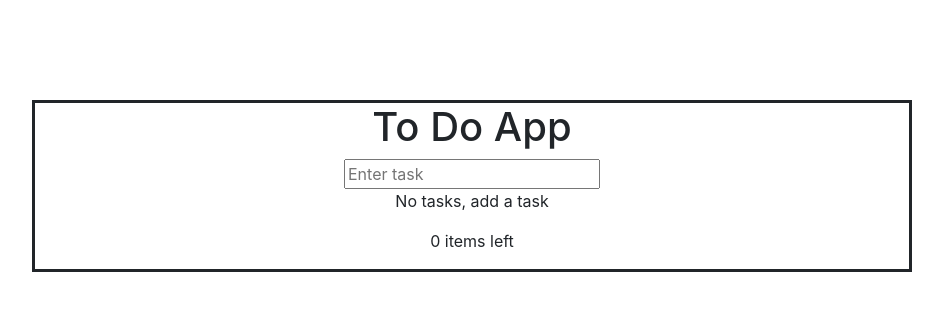
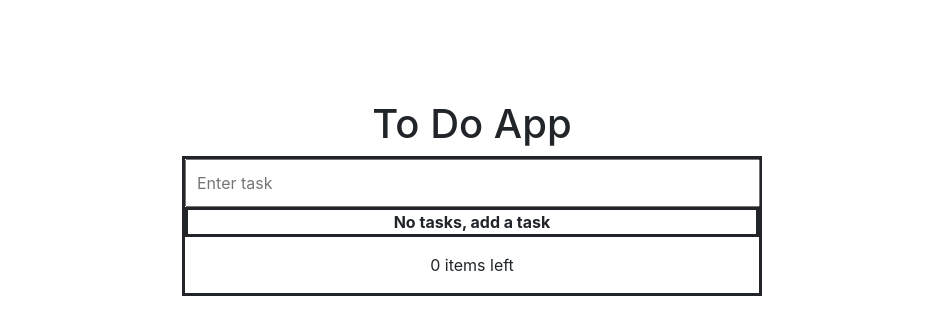
Before and after one commit to olimpo127/To-Do-list-with-controlled-inputs, a React (Create React App) app: page / in a window 1280 px wide. Shown: the top 334 px of the page, without its empty margins (168-1111 px from the left). Built offline with nearby package versions, Linux system fonts and the light colour scheme.

Commit message:
almmost finished

```diff
--- a/src/App.js
+++ b/src/App.js
@@ -21,14 +21,16 @@ function ToDoApp() {
   };
 
   return (
-    <div style={{ textAlign: "center", margin: "100px", marginLeft: "200px", marginRight: "200px", borderStyle: "solid" }}>
+    <div style={{ textAlign: "center", margin: "100px", marginLeft: "150px", marginRight: "150px"}}>
       <h1>To Do App</h1>
+      <div style={{ textAlign: "center", marginLeft: "200px", marginRight: "200px", borderStyle: "solid" }}>
       <form onSubmit={handleSubmit}>
         <input
           type="text"
           placeholder="Enter task"
           value={task}
           onChange={handleChange}
+          style={{display: "flex", justifyContent: "space-between", padding: "10px", width: "575px"}}
         />
       </form>
       <div>
@@ -40,10 +42,11 @@ function ToDoApp() {
             </div>
           ))
         ) : (
-          <p>No tasks, add a task</p>
+          <p style={{border: "solid"}}><strong>No tasks, add a task</strong></p>
         )}
       </div>
       <p>{tasks.length} item{tasks.length === 1 ? "" : "s"} left</p>
+    </div>
     </div>
   );
 }
```
